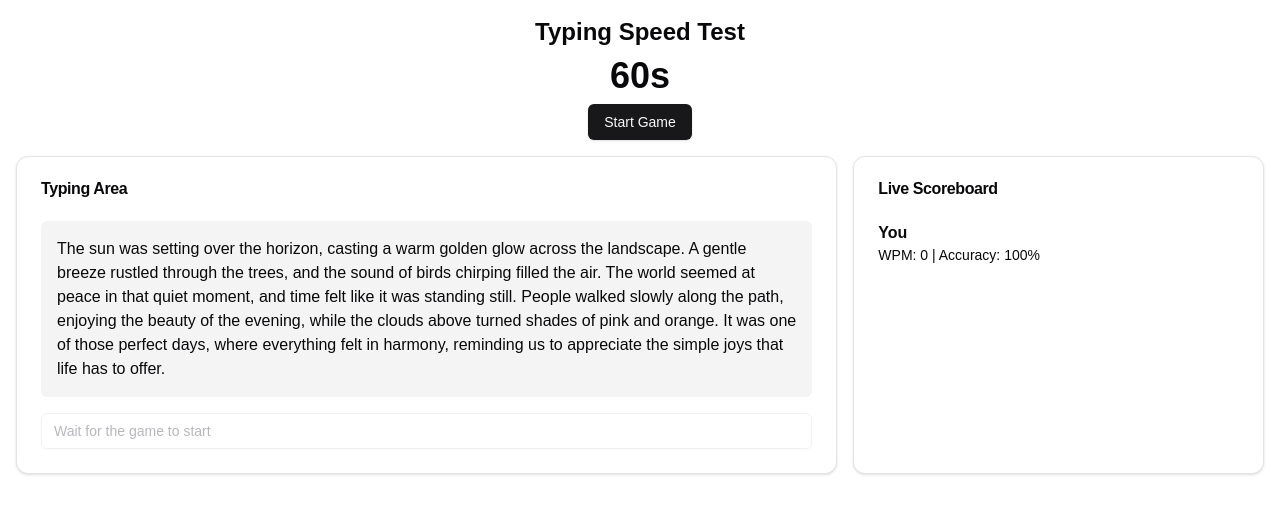
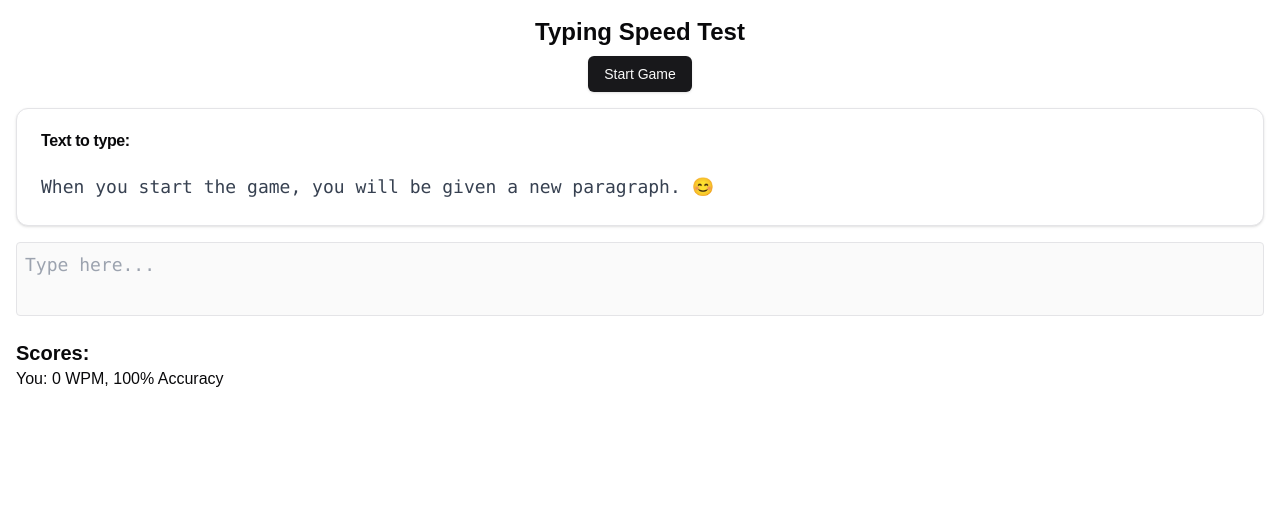
Before and after one commit to itzamanjain/TypeArena, a Next.js app: page /playground in a window 1280 px wide. Shown: the top 514 px of the page. Built offline with nearby package versions, Linux system fonts and the light colour scheme.

Commit message:
added error highting in playground

```diff
--- a/src/app/playground/page.tsx
+++ b/src/app/playground/page.tsx
@@ -1,162 +1,199 @@
-"use client"
+"use client";
 
-import { useState, useEffect, useRef, KeyboardEvent } from 'react'
-import { Button } from "@/components/ui/button"
-import { Input } from "@/components/ui/input"
-import { Card, CardContent, CardHeader, CardTitle } from "@/components/ui/card"
+import { useState, useEffect, useRef, KeyboardEvent } from 'react';
+import { Button } from "@/components/ui/button";
+import { Card, CardContent, CardHeader, CardTitle } from "@/components/ui/card";
 
 // Define the Player type
 interface Player {
-  id: number
-  name: string
-  wpm: number
-  accuracy: number
+  id: number;
+  name: string;
+  wpm: number;
+  accuracy: number;
 }
 
 // Mock data for players
 const players: Player[] = [
   { id: 1, name: "You", wpm: 0, accuracy: 100 },
-]
+];
 
-// Sample text for typing
-const sampleText: string = "The sun was setting over the horizon, casting a warm golden glow across the landscape. A gentle breeze rustled through the trees, and the sound of birds chirping filled the air. The world seemed at peace in that quiet moment, and time felt like it was standing still. People walked slowly along the path, enjoying the beauty of the evening, while the clouds above turned shades of pink and orange. It was one of those perfect days, where everything felt in harmony, reminding us to appreciate the simple joys that life has to offer."
+// Sample texts for typing, each with 90-95 words
+const sampleTexts: string[] = [
+  "The sun was setting over the horizon, casting a warm golden glow across the landscape. A gentle breeze rustled through the trees, and the sound of birds chirping filled the air. The world seemed at peace in that quiet moment, and time felt like it was standing still. People walked slowly along the path, enjoying the beauty of the evening, while the clouds above turned shades of pink and orange. It was one of those perfect days, where everything felt in harmony, reminding us to appreciate the simple joys that life has to offer.",
+
+  "In a small village, nestled between lush hills, lived an old woman named Clara. She was known for her extraordinary ability to weave tales that enchanted everyone who listened. Each evening, children would gather around her fireplace, eyes wide with anticipation, as she spun stories of dragons, fairies, and brave heroes. Clara’s voice, soft yet powerful, painted vivid images in their minds, transporting them to far-off lands. As the fire crackled and the stars twinkled outside, the children would lose themselves in the magic of her words, eager for the next adventure.",
+
+  "Beneath the vast blue ocean, a world filled with mysteries awaited discovery. Colorful coral reefs thrived in the sunlight, providing shelter to myriad sea creatures. Schools of fish darted through the water, their scales shimmering like jewels. In the depths, an ancient shipwreck lay, covered in seaweed and home to curious octopuses. Explorers dreamed of uncovering the secrets hidden within, using advanced technology to navigate the underwater landscape. Each dive brought new surprises, and with every bubble released, the thrill of exploration ignited their spirits, reminding them of the beauty of the unknown.",
+
+  "As winter approached, the first snowfall blanketed the quiet town, transforming it into a scene from a postcard. Children bundled up in colorful jackets raced outside, laughter echoing in the chilly air as they built snowmen and engaged in friendly snowball fights. The crisp smell of pine filled the air as families prepared for the holidays, decorating their homes with twinkling lights. Hot chocolate was served, steam rising from mugs as everyone gathered around fireplaces, sharing stories and warmth. It was a time for togetherness, reminding each person of the joy and love that came with the season.",
+
+  "The forest was alive with the sounds of nature, a symphony of rustling leaves and chirping crickets. As the sun filtered through the trees, it created a dance of light and shadow on the forest floor. A young girl named Elara wandered through the woods, enchanted by the beauty surrounding her. She discovered hidden paths leading to sparkling streams and secret clearings filled with wildflowers. Each step unveiled the wonders of the natural world, filling her heart with peace and curiosity. Elara knew that this magical place would always hold a special spot in her heart, a sanctuary of tranquility.",
+
+  "In a bustling city, where life moved at a rapid pace, a small bookstore stood as a quiet refuge. Shelves filled with stories waited to be explored, and the scent of aged paper enveloped visitors as they stepped inside. The owner, an elderly gentleman named Mr. Harper, greeted everyone with a warm smile, ready to recommend a book for every mood. People would lose track of time in the cozy corners, sipping tea while diving into worlds crafted by words. The bookstore became a gathering place for book clubs and writers, fostering a community bound by a shared love for literature.",
+
+  "A brilliant scientist named Dr. Elena Carter was on the brink of a groundbreaking discovery. After years of research, she developed a device capable of harnessing renewable energy from the sun more efficiently than ever before. As she stood in her lab, surrounded by papers and models, excitement bubbled within her. This innovation could change the world, providing sustainable energy to millions. With her team, she prepared for a demonstration that could revolutionize energy consumption. The weight of responsibility pressed on her shoulders, but Elena was determined to bring her vision to life, confident in the positive impact it would have.",
+
+  "In the heart of the city, a beautiful garden bloomed amid the concrete jungle. Vibrant flowers danced in the gentle breeze, and butterflies flitted from blossom to blossom, creating a stunning display of nature’s artistry. The garden was a sanctuary for weary souls seeking solace from their hectic lives. Visitors would come to meditate, read, or simply enjoy the beauty surrounding them. On weekends, the garden came alive with laughter as families gathered for picnics and children chased each other through the greenery. It was a reminder that even in urban chaos, nature could thrive and bring joy.",
+];
 
 const TypingTest: React.FC = () => {
-  const [timer, setTimer] = useState<number>(60)
-  const [isGameStarted, setIsGameStarted] = useState<boolean>(false)
-  const [typedText, setTypedText] = useState<string>("")
-  const [scores, setScores] = useState<Player[]>(players)
-  const sampleTextRef = useRef<HTMLDivElement>(null)
+  const [timer, setTimer] = useState<number>(60);
+  const [isGameStarted, setIsGameStarted] = useState<boolean>(false);
+  const [typedText, setTypedText] = useState<string>("");
+  const [scores, setScores] = useState<Player[]>(players);
+  const [sampleText, setSampleText] = useState<string>("When you start the game, you will be given a new paragraph. 😊");
+
+  const textareaRef = useRef<HTMLTextAreaElement>(null); // Ref for textarea
 
   // Prevent copying via keyboard shortcuts
   useEffect(() => {
     const handleKeyDown = (e: KeyboardEvent<Document>) => {
       if ((e.ctrlKey || e.metaKey) && (e.key === 'c' || e.key === 'C')) {
-        e.preventDefault()
+        e.preventDefault();
       }
-    }
+    };
 
-    document.addEventListener('keydown', handleKeyDown as any)
+    document.addEventListener('keydown', handleKeyDown as any);
     return () => {
-      document.removeEventListener('keydown', handleKeyDown as any)
-    }
-  }, [])
+      document.removeEventListener('keydown', handleKeyDown as any);
+    };
+  }, []);
 
   // Timer countdown
   useEffect(() => {
-    let interval: NodeJS.Timeout
+    let interval: NodeJS.Timeout;
     if (isGameStarted && timer > 0) {
       interval = setInterval(() => {
-        setTimer(prevTimer => prevTimer - 1)
-      }, 1000)
+        setTimer(prevTimer => prevTimer - 1);
+      }, 1000);
     } else if (timer === 0) {
-      setIsGameStarted(false)
+      setIsGameStarted(false);
     }
-    return () => clearInterval(interval)
-  }, [isGameStarted, timer])
+    return () => clearInterval(interval);
+  }, [isGameStarted, timer]);
 
   // Start the game
   const startGame = (): void => {
-    setIsGameStarted(true)
-    setTimer(60)
-    setTypedText("")
-    setScores(players.map(player => ({ ...player, wpm: 0, accuracy: 100 })))
+    setIsGameStarted(true);
+    setTimer(60);
+    setTypedText("");
+    setSampleText(selectRandomSampleText()); // Select a random sample text
+    setScores(players.map(player => ({ ...player, wpm: 0, accuracy: 100 })));
+
+    // Reset textarea height
+    if (textareaRef.current) {
+      textareaRef.current.style.height = 'auto';
+    }
+  };
+
+  // Function to select a random sample text
+  const selectRandomSampleText = (): string => {
+    const randomIndex = Math.floor(Math.random() * sampleTexts.length);
+    return sampleTexts[randomIndex];
+  };
+
+  // Handle typing input
+  const handleTyping = (e: React.ChangeEvent<HTMLTextAreaElement>): void => {
+    const typed = e.target.value;
+    setTypedText(typed);
+
+    // Adjust textarea height
+    if (textareaRef.current) {
+      textareaRef.current.style.height = 'auto'; // Reset height
+      textareaRef.current.style.height = `${textareaRef.current.scrollHeight}px`; // Set to scrollHeight
     }
 
-  // Handle typing input
-  const handleTyping = (e: React.ChangeEvent<HTMLInputElement>): void => {
-    const typed = e.target.value
-    setTypedText(typed)
-
     // Calculate WPM and accuracy
-    const words = typed.trim().split(/\s+/).filter(word => word.length > 0).length
-    const characters = typed.length
-    const accuracy = calculateAccuracy(sampleText.substring(0, characters), typed)
-    const elapsedTime = 60 - timer
-    const wpm = elapsedTime > 0 ? Math.round((words / (elapsedTime / 60))) : 0
+    const words = typed.trim().split(/\s+/).filter(word => word.length > 0).length;
+    const characters = typed.length;
+    const accuracy = calculateAccuracy(sampleText.substring(0, characters), typed);
+    const elapsedTime = 60 - timer;
+    const wpm = elapsedTime > 0 ? Math.round((words / (elapsedTime / 60))) : 0;
 
     // Update scores for the first player
     setScores(prevScores =>
       prevScores.map((score, index) =>
         index === 0 ? { ...score, wpm, accuracy } : score
       )
-    )
-  }
+    );
+  };
 
   // Calculate typing accuracy
   const calculateAccuracy = (original: string, typed: string): number => {
-    if (typed.length === 0) return 100
-    let correct = 0
+    if (typed.length === 0) return 100;
+    let correct = 0;
     for (let i = 0; i < typed.length; i++) {
-      if (typed[i] === original[i]) correct++
+      if (typed[i] === original[i]) correct++;
     }
-    return Math.round((correct / typed.length) * 100)
+    return Math.round((correct / typed.length) * 100);
+  };
+
+  // Function to render sample text with colored characters
+  const renderSampleText = () => {
+    const characters = sampleText.split('');
+    return (
+      <span>
+        {characters.map((char, index) => {
+          let color;
+          if (index < typedText.length) {
+            color = char === typedText[index] ? 'text-green-500' : 'text-red-500';
+          } else {
+            color = 'text-gray-700';
           }
+          return (
+            <span key={index} className={color}>
+              {char}
+            </span>
+          );
+        })}
+      </span>
+    );
+  };
 
   return (
     <div className="container mx-auto p-4">
       <div className="text-center mb-4">
         <h1 className="text-2xl font-bold mb-2">Typing Speed Test</h1>
-        <div className="text-4xl font-bold">{timer}s</div>
-        <Button onClick={startGame} disabled={isGameStarted} className="mt-2">
-          {isGameStarted ? "Game in progress" : "Start Game"}
-        </Button>
+        {isGameStarted ? (
+          <div className="text-4xl font-bold text-red-600">{timer}s</div>
+        ) : (
+          <Button onClick={startGame}>Start Game</Button>
+        )}
       </div>
-      <div className="flex flex-col md:flex-row gap-4">
-        <Card className="md:w-2/3">
+      <Card>
         <CardHeader>
-            <CardTitle>Typing Area</CardTitle>
+          <CardTitle>Text to type:</CardTitle>
         </CardHeader>
         <CardContent>
-            <div
-              ref={sampleTextRef}
-              className="mb-4 p-4 bg-muted rounded-md noselect relative"
-              onCopy={(e: React.ClipboardEvent<HTMLDivElement>) => e.preventDefault()} // Prevent copy
-              onContextMenu={(e: React.MouseEvent<HTMLDivElement>) => e.preventDefault()} // Prevent right-click menu
-              onDragStart={(e: React.DragEvent<HTMLDivElement>) => e.preventDefault()} // Prevent drag
-              style={{ userSelect: 'none' }} // Additional CSS to prevent selection
-            >
-              {sampleText}
-              {/* Overlay div to intercept any copy attempts */}
-              <div
-                className="absolute top-0 left-0 w-full h-full"
-                onCopy={(e: React.ClipboardEvent<HTMLDivElement>) => e.preventDefault()}
-                onContextMenu={(e: React.MouseEvent<HTMLDivElement>) => e.preventDefault()}
-                style={{ cursor: 'not-allowed' }}
-              ></div>
+          <div className="text-lg font-mono">
+            {renderSampleText()} {/* Render colored text */}
           </div>
-            <Input
+        </CardContent>
+      </Card>
+      {/* Using textarea with auto-resize */}
+      <textarea
+        ref={textareaRef}
+        placeholder="Type here..."
         value={typedText}
         onChange={handleTyping}
-              onPaste={(e: React.ClipboardEvent<HTMLInputElement>) => e.preventDefault()}  // Prevent paste
-              onCopy={(e: React.ClipboardEvent<HTMLInputElement>) => e.preventDefault()}   // Prevent copy from input
-              onCut={(e: React.ClipboardEvent<HTMLInputElement>) => e.preventDefault()}    // Prevent cut from input
         disabled={!isGameStarted}
-              placeholder={isGameStarted ? "Start typing..." : "Wait for the game to start"}
-              className="w-full"
+        className="mt-4 w-full p-2 border rounded font-mono text-lg"
+        style={{
+          resize: 'none',
+          overflow: 'hidden',
+          minHeight: '40px',
+        }}
       />
-          </CardContent>
-        </Card>
-        <Card className="md:w-1/3">
-          <CardHeader>
-            <CardTitle>Live Scoreboard</CardTitle>
-          </CardHeader>
-          <CardContent>
-            <ul>
+      <div className="mt-4">
+        <h2 className="text-xl font-semibold">Scores:</h2>
         {scores.map(player => (
-                <li key={player.id} className="mb-2">
-                  <div className="font-semibold">{player.name}</div>
-                  <div className="text-sm">
-                    WPM: {player.wpm} | Accuracy: {player.accuracy}%
+          <div key={player.id}>
+            {player.name}: {player.wpm} WPM, {player.accuracy}% Accuracy
           </div>
-                </li>
         ))}
-            </ul>
-          </CardContent>
-        </Card>
       </div>
     </div>
-  )
-}
+  );
+};
 
-export default TypingTest
+export default TypingTest;
```
Lines whose indentation alone changed are shown as unchanged.
